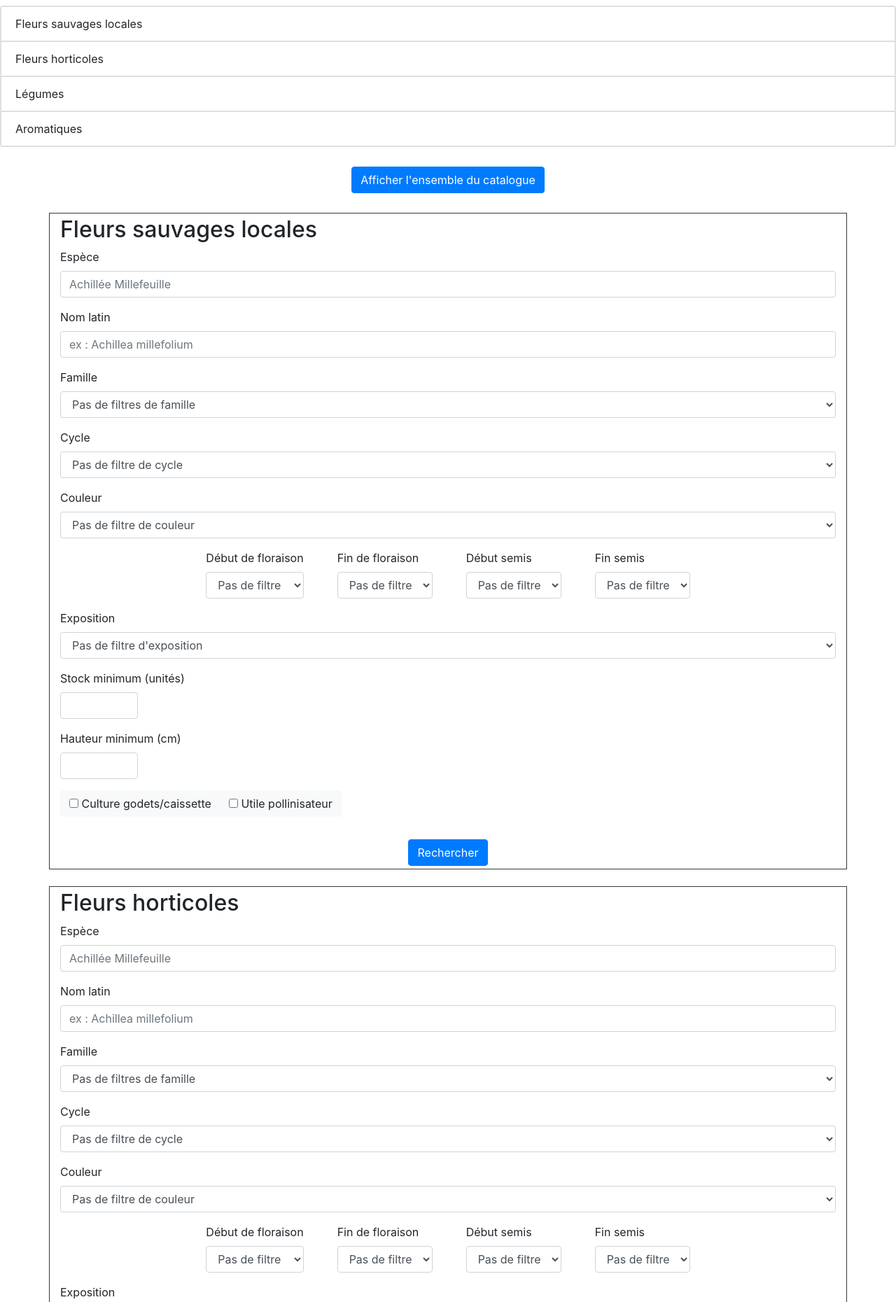
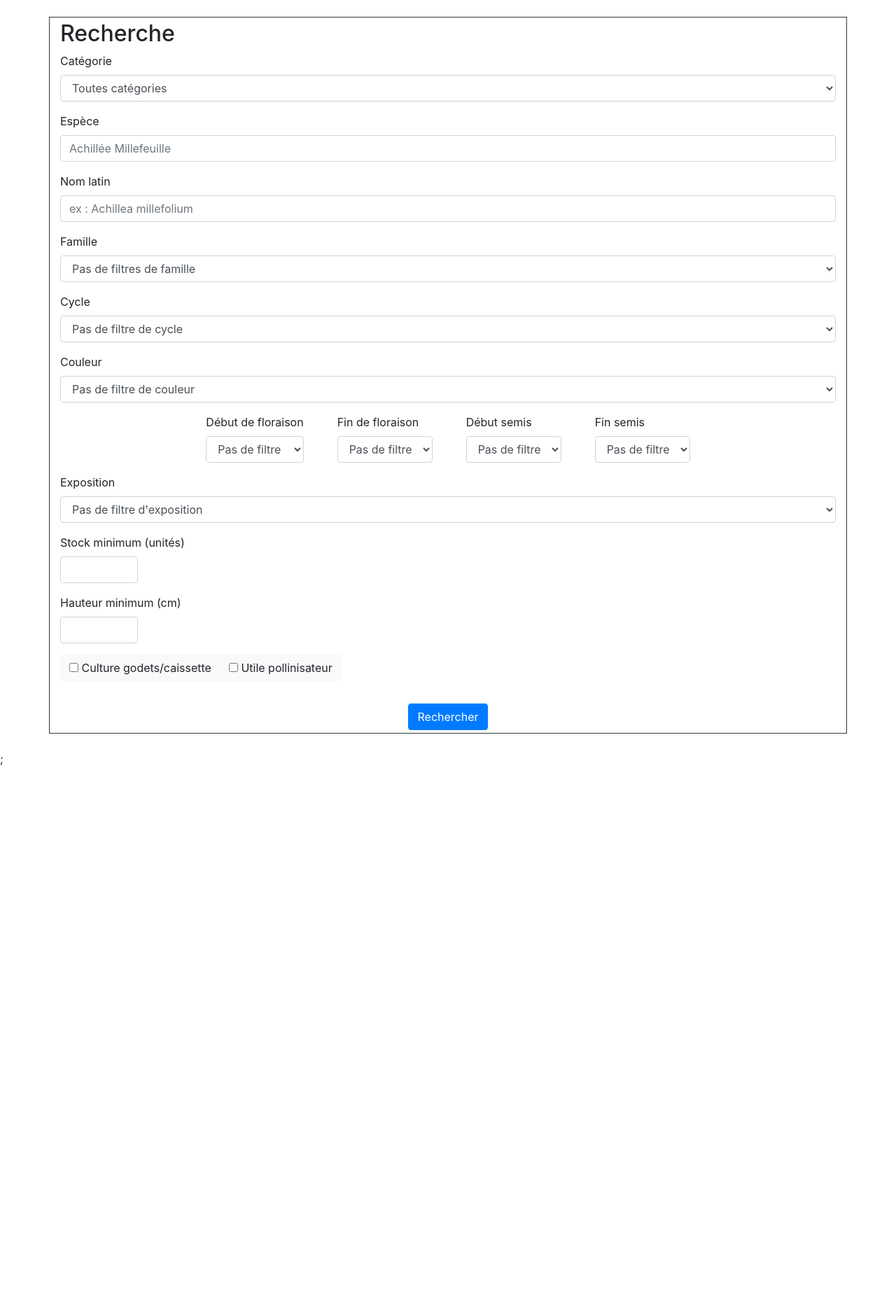
Before and after one commit to MatthieuBOUCHET/grainotheque, a PHP site: page / in a window 1280 px wide. Shown: the part 64-1924 px from the top of the page at 70% size. After the commit the page ends 1157 px from the top, so only its background shows below. Run offline with PHP 8.4, Linux system fonts and the light colour scheme.

Commit message:
Modification formulaire + modèle database

```diff
--- a/models/formulaire.php
+++ b/models/formulaire.php
@@ -60,7 +60,11 @@
 
             //Autres
             else if($value == "0"){
-                unset($this->donnees[$key]);
+                if($key != 'categorie')
+                {
+                    unset($this->donnees[$key]);
+                }
+
             }
 
             else if($value == ""){
--- a/views/home.php
+++ b/views/home.php
@@ -1,43 +1,21 @@
 <?php
 
-$liste_formulaires = [
-    1=>'Fleurs sauvages locales',
-    2=>'Fleurs horticoles',
-    3=>'Légumes',
-    4=>'Aromatiques'];
-$id_form = [
-    1=>'fleurs_sauvages_locales',
-    2=>'fleurs_horticoles',
-    3=>'legumes',
-    4=>'aromatiques'
-];
-$html="<div class='card'><ul class='list-group list-group-flush'>";
 
-foreach($liste_formulaires as $key => $value)
-{
-    $menu = "
-    <!--MENU-->
-        <a href='#".$id_form[$key]."' class='link text-body'><li class='link list-group-item'>".$liste_formulaires[$key]."</li></a>
-    <!--RECHERCHE-->
-    ";
+$html_1 = "<div class='border border-dark container mb-4 mt-4 pb-1 pl-auto pt-1'>
+<h2>Recherche</h2>
+<form role='form'class='mt-2' action='index.php?action=resultats' method='POST'>
 
-    $html = $html.$menu;
-}
-$html = $html."</ul></div>
-<div class='container mb-4 mt-4 pb-1 pl-auto pt-1' id='all'>
-    <input type='hidden' name='form'/>
-    <form role='form' id='form_all' method='POST' action='index.php?action=resultats'>
-        <button type='submit' class='align-content-center btn btn-primary d-block justify-content-center ml-auto mr-auto mt-auto'>Afficher l'ensemble du catalogue</button>
-    </form>
+    <div class='form-group'>
+        <label for='categorie'>Catégorie</label>
+        <select name='categorie' class='form-control categorie' data-pg-name='categorie'>
+            <option value='0'>Toutes catégories</option>
+            <option value='1'>Fleurs sauvages locales</option>
+            <option value='2'>Fleurs horticoles</option>
+            <option value='3'>Légumes</option>
+            <option value='4'>Aromatiques</option>
+        </select>
     </div>
-";
 
-foreach($liste_formulaires as $key => $value)
-{
-    $html_1 = "<div class='border border-dark container mb-4 mt-4 pb-1 pl-auto pt-1' id='".$id_form[$key]."'>
-    <h2>".$liste_formulaires[$key]."</h2>
-    <form role='form'class='mt-2' action='index.php?action=resultats' method='POST'>
-    <input type='hidden' value=".$key." name='form'/>
     <div class='form-group'>
         <label for='espece'>Espèce</label>
         <input type='text' class='form-control espece' name='espece' placeholder='Achillée Millefeuille' data-pg-name='espece'>
@@ -140,8 +118,7 @@
 </form>
 </div>";
 $html_1 = $html_1.$html_3;
-$html = $html.$html_1;
-}
 
-$content = $html;
+
+$content = $html_1;
 require_once 'template.php';
```
Also changed, not shown: models/database.php (+9 -13 lines). Lines whose indentation alone changed are shown as unchanged.
